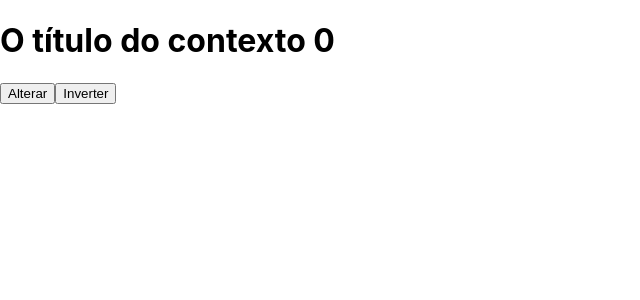
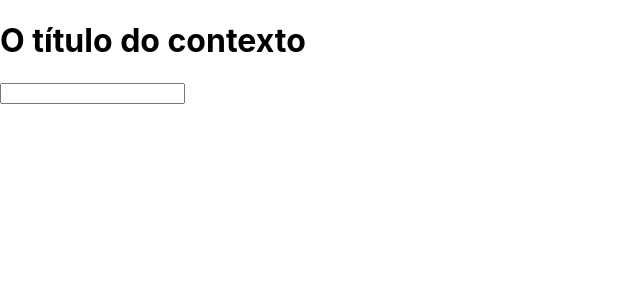
Before and after one commit to brseghese/om-reactjs-nextjs, a React (Create React App) app: page / in a window 1280 px wide. Shown: the top 300 px of the page, without its empty margins (0-640 px from the left). Built offline with nearby package versions, Linux system fonts and the light colour scheme.

Commit message:
useContext + useReducer

```diff
--- a/src/App.js
+++ b/src/App.js
@@ -1,49 +1,75 @@
-import { useReducer } from 'react';
+import P from 'prop-types';
+import { createContext, useContext, useReducer, useRef } from 'react';
 import './App.css';
 
-const globalState = {
+// data.js
+export const globalState = {
   title: 'O título do contexto',
   body: 'O body do contexto',
   counter: 0,
 };
 
-const reducer = (state, action) => {
+// actions.js
+export const actions = {
+  CHANGE_TITLE: 'CHANGE_TITLE',
+};
+
+// reducer.js
+export const reducer = (state, action) => {
   switch (action.type) {
-    case 'alterar': {
-      console.log('Chamou alterar', action.payload);
+    case actions.CHANGE_TITLE: {
+      console.log('Alterar título');
       return { ...state, title: action.payload };
     }
-
-    case 'inverter': {
-      console.log('Chamou inverter');
-      const { title } = state;
-      return { ...state, title: title.split('').reverse().join('') };
-    }
   }
+  console.log(action);
   return { ...state };
 };
 
-function App() {
+// AppContext.jsx
+export const Context = createContext();
+
+export const AppContext = ({ children }) => {
   const [state, dispatch] = useReducer(reducer, globalState);
-  const { title, body, counter } = state;
+
+  const changeTitle = (payload) => {
+    dispatch({ type: actions.CHANGE_TITLE, payload });
+  };
 
   return (
-    <div>
-      <h1>
-        {title} {counter}
+    <Context.Provider value={{ state, changeTitle }}>
+      {children}
+    </Context.Provider>
+  );
+};
+
+AppContext.propTypes = {
+  children: P.node,
+};
+
+// H1/index.jsx
+export const H1 = () => {
+  const context = useContext(Context);
+  const inputRef = useRef();
+
+  return (
+    <>
+      <h1 onClick={() => context.changeTitle(inputRef.current.value)}>
+        {context.state.title}
       </h1>
-      <button
-        onClick={() =>
-          dispatch({
-            type: 'alterar',
-            payload: new Date().toLocaleDateString('pt-BR'),
-          })
-        }
-      >
-        Alterar
-      </button>
-      <button onClick={() => dispatch({ type: 'inverter' })}>Inverter</button>
-    </div>
+      <input type="text" ref={inputRef} />
+    </>
+  );
+};
+
+// App.jsx
+function App() {
+  return (
+    <AppContext>
+      <div>
+        <H1 />
+      </div>
+    </AppContext>
   );
 }
 
```
